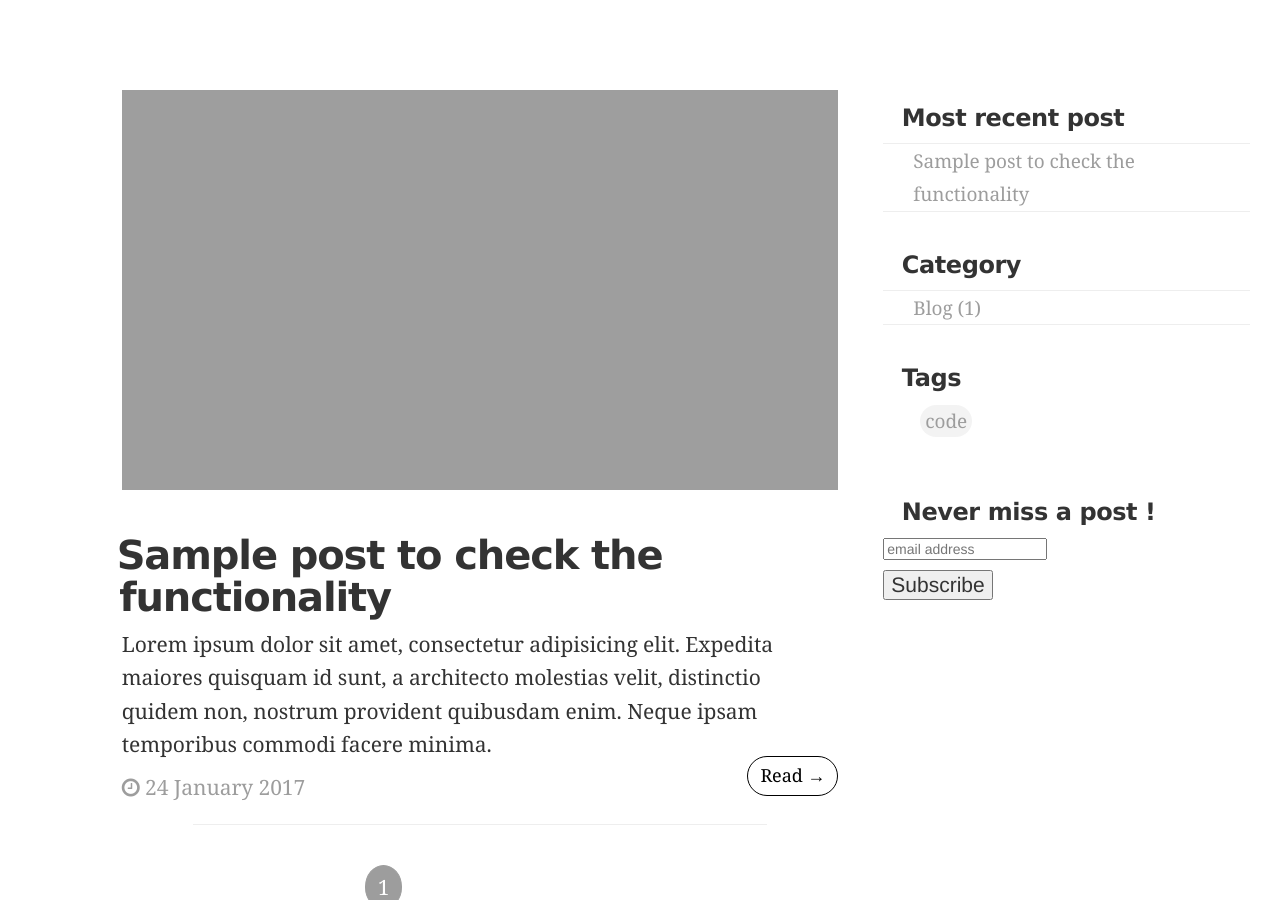
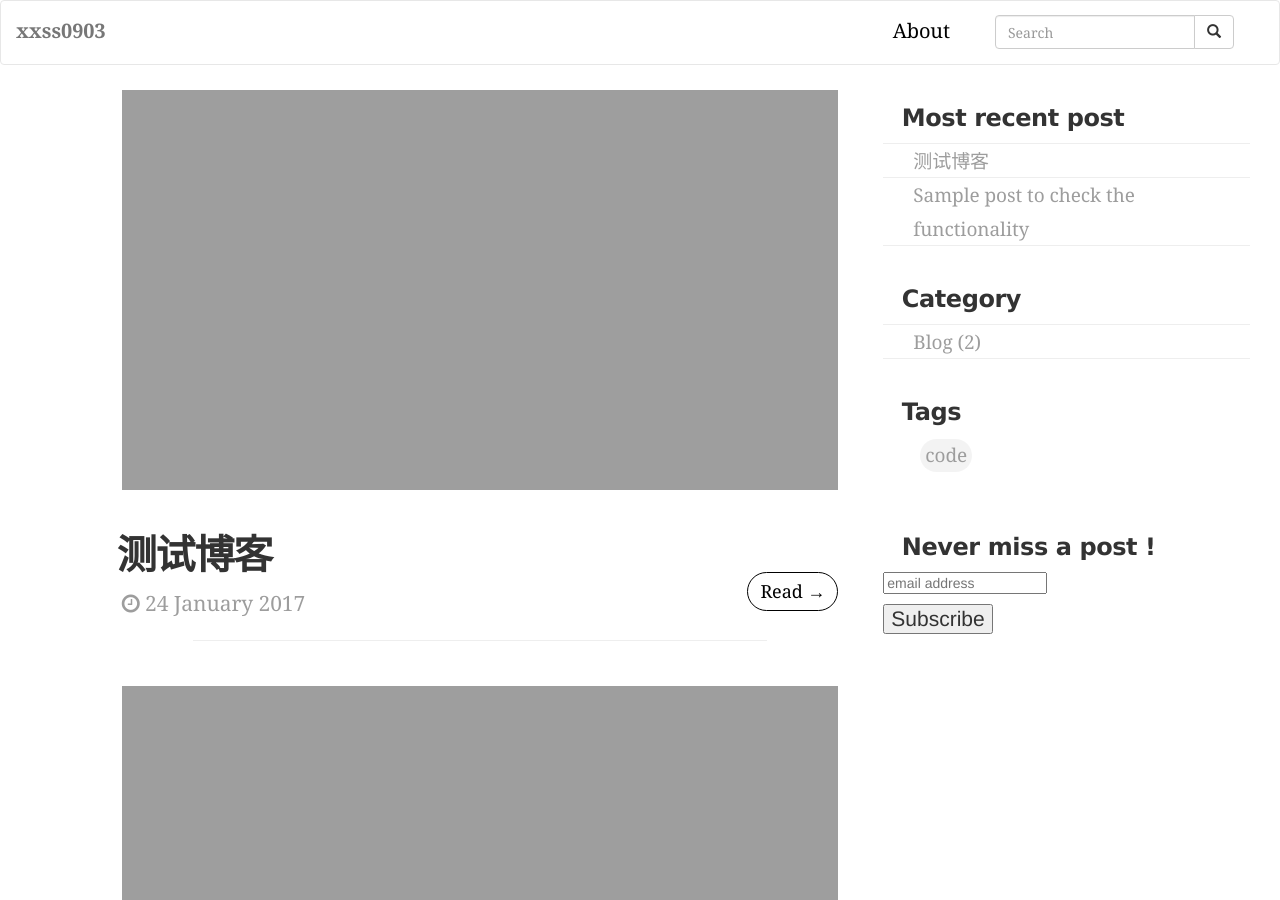
Before and after one commit to xxss0903/xxss0903.github.io, a Jekyll site: the page built from index.html, in a window 1280 px wide and 900 px high. Built offline with Jekyll 4.4.1, drawn with Linux system fonts in a browser that asks for light colours; the list of posts is cut into pages by our own code; comment, search, counter and statistics services are not loaded.

Commit message:
添加第一篇测试博客

```diff
--- a/_config.yml
+++ b/_config.yml
@@ -2,8 +2,8 @@
 description:  This is personal blog.
 baseurl: "/"
 url: "https://xxss0903.github.io"
-twitter_username: LAV_K_V
-github_username:  lavkumarv
+twitter_username: xxss0903
+github_username:  xxss0903
 include: ['_pages']
 
 # Build settings
--- /dev/null
+++ b/_posts/2017-04-13-MyFirstPost.md
@@ -0,0 +1,13 @@
+---
+layout: blog
+title: '测试博客'
+date: 2017-01-24 12:11:34
+categories: blog
+tags: code
+image: '/images/default.jpg'
+lead-text: '第一篇测试博客'
+---
+
+## 第一篇测试博客
+* 测试内容是否显示
+* 测试是否添加到目录
```
Also changed, not shown: 1 other file.
